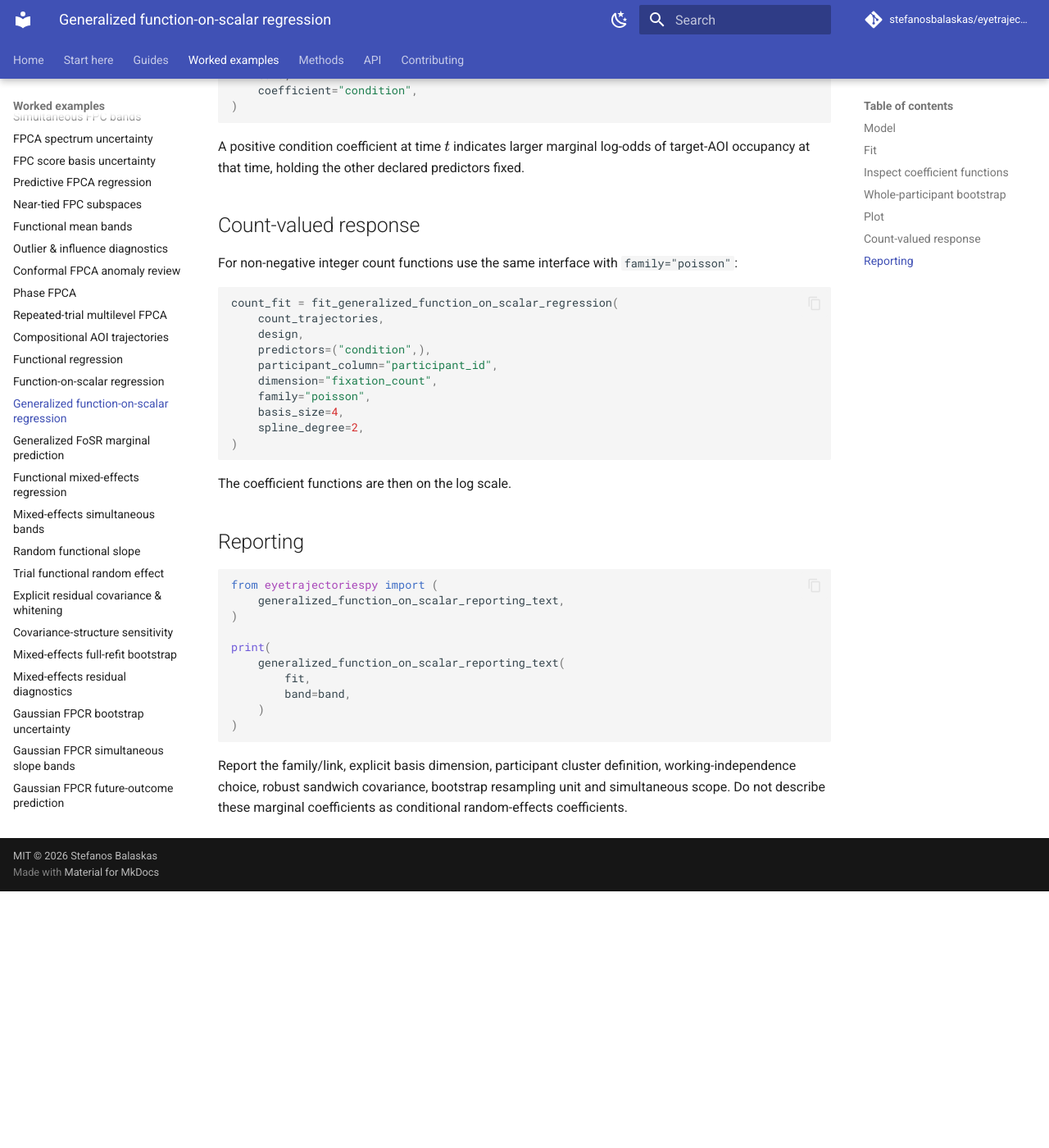
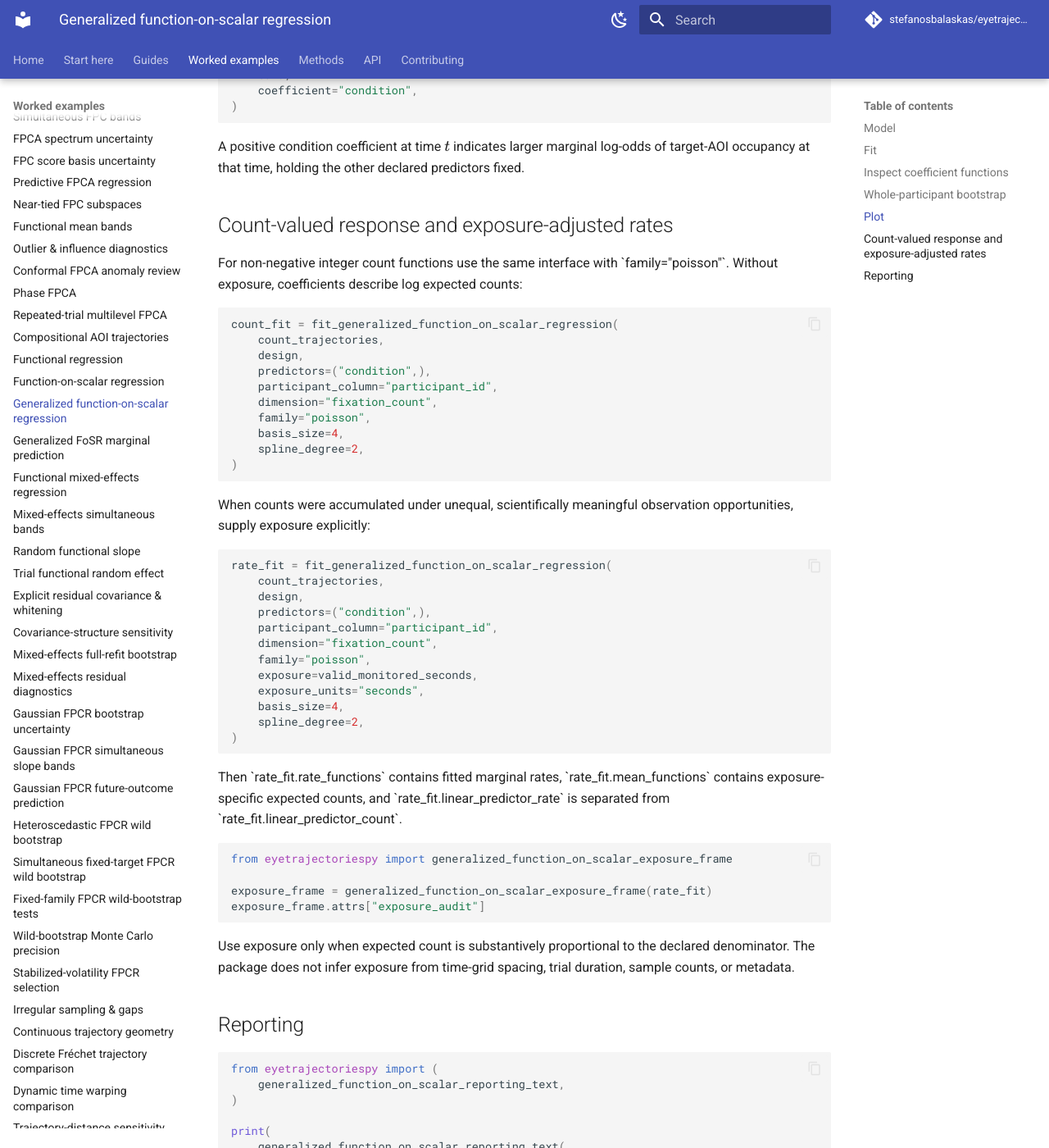
Before and after one commit to stefanosbalaskas/eyetrajectoriespy, an MkDocs documentation site: the page built from docs/examples/generalized-function-on-scalar.md, in a window 1280 px wide and 1400 px high, scrolled down 2117 px. Shown: the whole window at 82% size. Built offline with MkDocs 1.6.1 and Material for MkDocs 9.7.7, drawn with Linux system fonts in a browser that asks for light colours; comment, search, counter and statistics services are not loaded; before the commit the page ends 3204 px from its top, so only the background shows below that.

Commit message:
Add Poisson exposure example and audit

```diff
--- a/docs/examples/generalized-function-on-scalar.md
+++ b/docs/examples/generalized-function-on-scalar.md
@@ -108,10 +108,11 @@
 log-odds of target-AOI occupancy at that time, holding the other declared
 predictors fixed.
 
-## Count-valued response
+## Count-valued response and exposure-adjusted rates
 
 For non-negative integer count functions use the same interface with
-`family="poisson"`:
+\`family="poisson"\`. Without exposure, coefficients describe log expected
+counts:
 
 ~~~python
 count_fit = fit_generalized_function_on_scalar_regression(
@@ -126,7 +127,39 @@
 )
 ~~~
 
-The coefficient functions are then on the log scale.
+When counts were accumulated under unequal, scientifically meaningful
+observation opportunities, supply exposure explicitly:
+
+~~~python
+rate_fit = fit_generalized_function_on_scalar_regression(
+    count_trajectories,
+    design,
+    predictors=("condition",),
+    participant_column="participant_id",
+    dimension="fixation_count",
+    family="poisson",
+    exposure=valid_monitored_seconds,
+    exposure_units="seconds",
+    basis_size=4,
+    spline_degree=2,
+)
+~~~
+
+Then \`rate_fit.rate_functions\` contains fitted marginal rates,
+\`rate_fit.mean_functions\` contains exposure-specific expected counts, and
+\`rate_fit.linear_predictor_rate\` is separated from
+\`rate_fit.linear_predictor_count\`.
+
+~~~python
+from eyetrajectoriespy import generalized_function_on_scalar_exposure_frame
+
+exposure_frame = generalized_function_on_scalar_exposure_frame(rate_fit)
+exposure_frame.attrs["exposure_audit"]
+~~~
+
+Use exposure only when expected count is substantively proportional to the
+declared denominator. The package does not infer exposure from time-grid
+spacing, trial duration, sample counts, or metadata.
 
 ## Reporting
 
```
